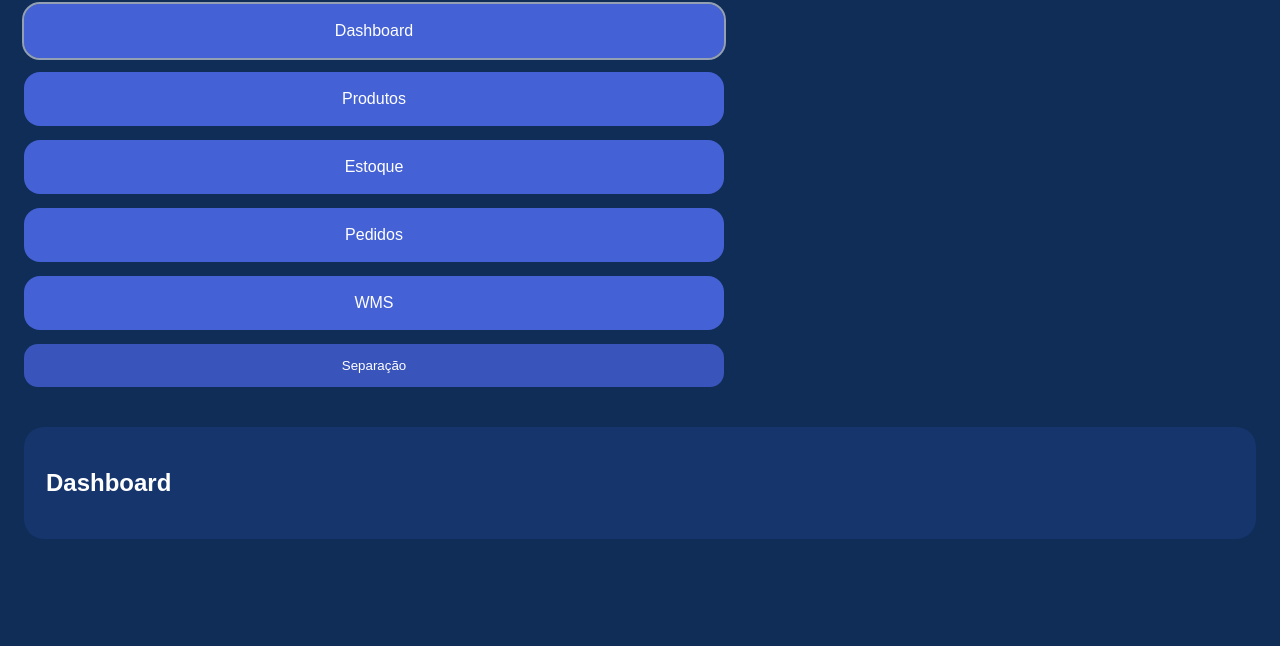
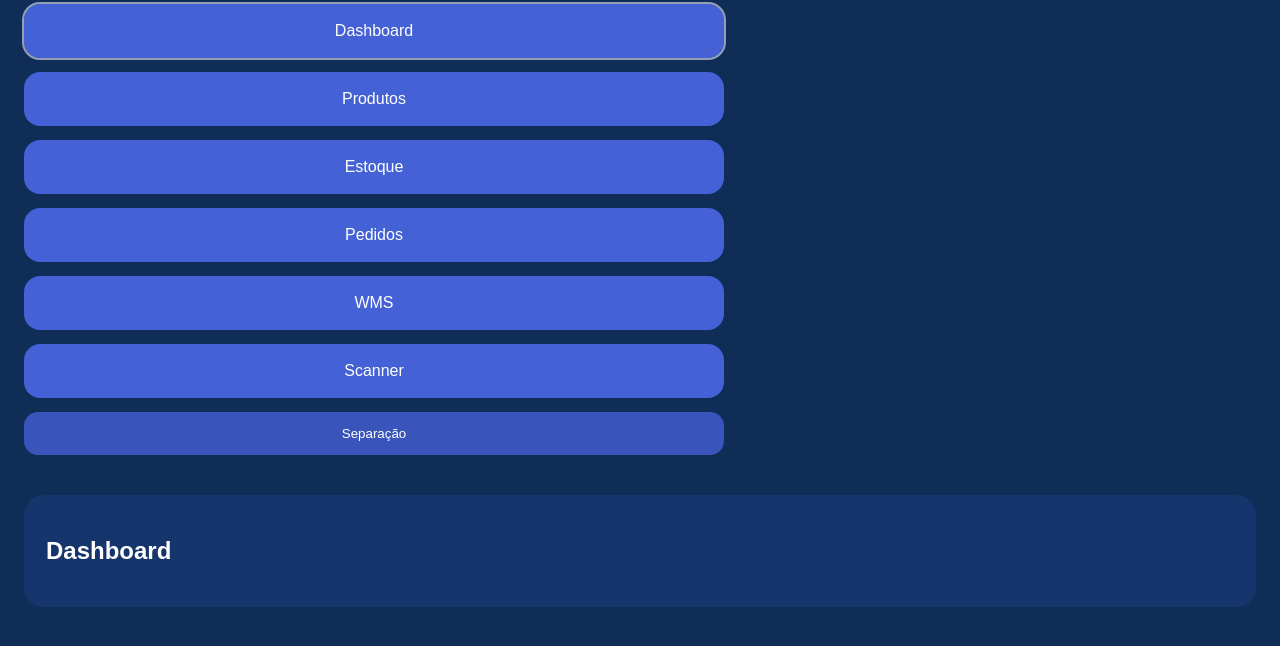
Before and after one commit to amorimlipeh/Rio-beta-1, a website: page public/index.html in a window 1280 px wide. Shown: the part 76-722 px from the top of the page. Drawn offline with Linux system fonts and the light colour scheme; no server answers.

Commit message:
fix: adiciona botao scanner no menu

```diff
--- a/public/index.html
+++ b/public/index.html
@@ -17,6 +17,7 @@
       <div class="btn" data-modulo="estoque" onclick="abrirModulo('estoque')">Estoque</div>
       <div class="btn" data-modulo="pedidos" onclick="abrirModulo('pedidos')">Pedidos</div>
       <div class="btn" data-modulo="wms" onclick="abrirModulo('wms')">WMS</div>
+      <div class="btn" data-modulo="v6-scanner" onclick="abrirModulo('v6-scanner')">Scanner</div>
 <button onclick="abrirModulo('separacao')">Separação</button>
     </div>
     <div id="conteudo"></div>
```
